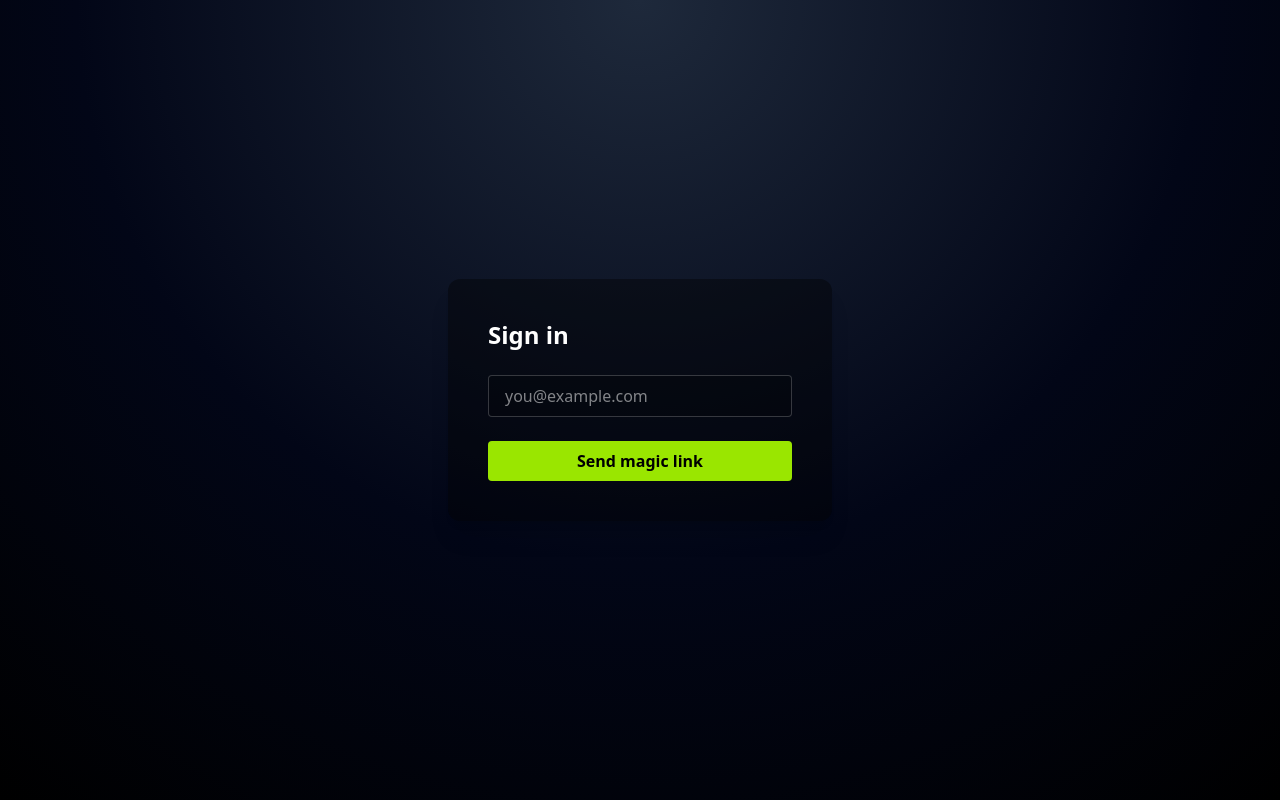
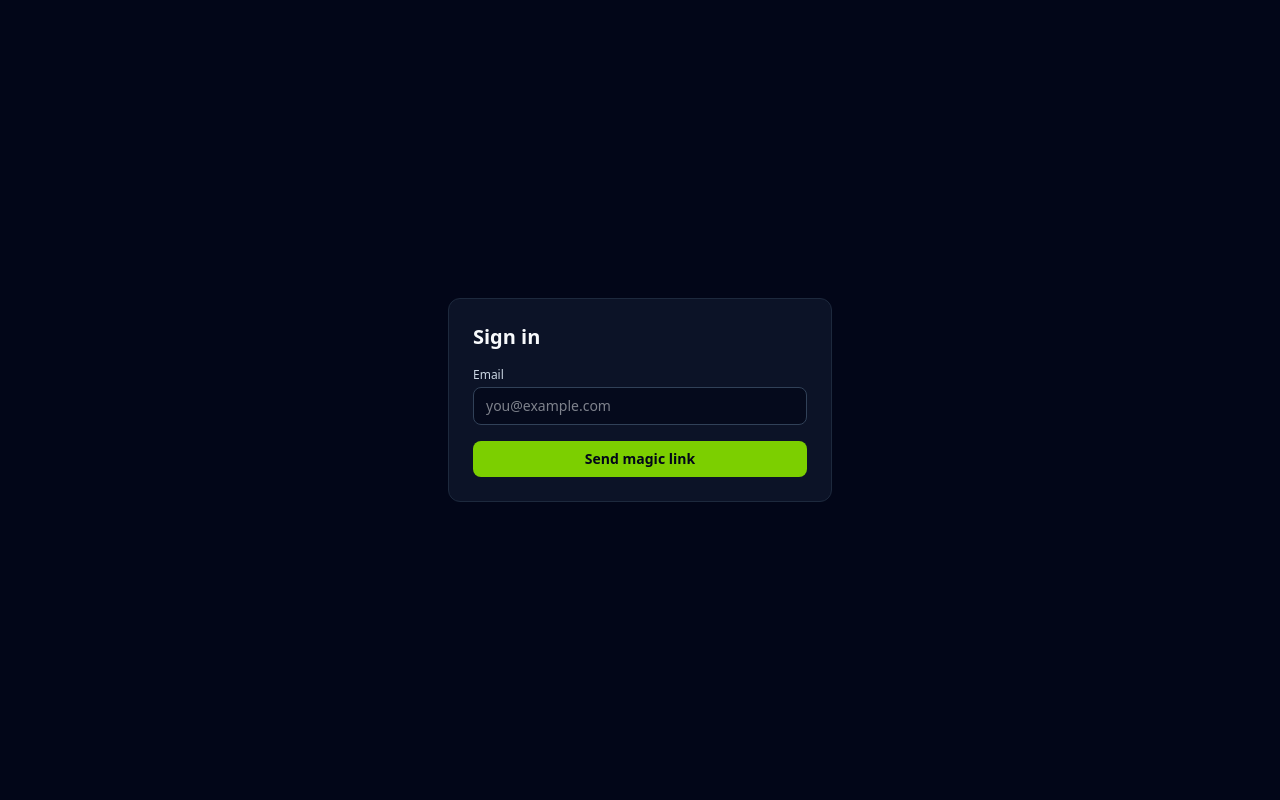
Before and after one commit to graphiclux/kicker-league, a Next.js app: page /login in a window 1280 px wide. Built offline with nearby package versions, Linux system fonts and the light colour scheme; no server answers.

Commit message:
Fix email login flow: set callbackUrl to /dashboard and redirect logged-in users

```diff
--- a/src/app/login/page.tsx
+++ b/src/app/login/page.tsx
@@ -1,49 +1,98 @@
 "use client";
 
-import { useState } from "react";
-import { signIn } from "next-auth/react";
+import { useState, useEffect } from "react";
+import { signIn, useSession } from "next-auth/react";
+import { useRouter } from "next/navigation";
 
 export default function LoginPage() {
   const [email, setEmail] = useState("");
   const [sent, setSent] = useState(false);
+  const [error, setError] = useState<string | null>(null);
+  const { data: session, status } = useSession();
+  const router = useRouter();
 
-  async function submit(e) {
+  // If already logged in, bounce straight to dashboard
+  useEffect(() => {
+    if (status === "authenticated") {
+      router.replace("/dashboard");
+    }
+  }, [status, router]);
+
+  async function submit(e: React.FormEvent) {
     e.preventDefault();
-    const res = await signIn("email", { email, redirect: false });
-    if (!res?.error) setSent(true);
+    setError(null);
+
+    // IMPORTANT: tell NextAuth where to go AFTER clicking the magic link
+    const res = await signIn("email", {
+      email,
+      callbackUrl: "/dashboard",
+      redirect: false,
+    });
+
+    if (res?.error) {
+      console.error(res.error);
+      setError("Unable to send login email. Please try again.");
+    } else {
+      setSent(true);
+    }
+  }
+
+  // While checking session, show a tiny loading state
+  if (status === "loading") {
+    return (
+      <main className="min-h-screen flex items-center justify-center bg-slate-950 text-slate-50">
+        <p className="text-sm text-slate-400">Checking your session…</p>
+      </main>
+    );
   }
 
   return (
-    <div className="min-h-screen flex items-center justify-center text-white">
+    <main className="min-h-screen flex items-center justify-center bg-slate-950 text-slate-50">
       <form
         onSubmit={submit}
-        className="bg-black/40 p-10 rounded-xl shadow-xl w-96 space-y-6"
+        className="w-full max-w-sm bg-slate-900/80 border border-slate-800 rounded-xl p-6 space-y-4"
       >
-        <h1 className="text-2xl font-bold">Sign in</h1>
+        <h1 className="text-xl font-semibold">Sign in</h1>
 
         {sent ? (
-          <p className="text-green-400">
-            Check your email for your magic login link.
+          <p className="text-sm text-lime-300">
+            Check your email for a magic link to sign in.
           </p>
         ) : (
           <>
+            <div className="space-y-1">
+              <label
+                htmlFor="email"
+                className="block text-xs font-medium text-slate-300"
+              >
+                Email
+              </label>
               <input
+                id="email"
                 type="email"
                 required
-              placeholder="you@example.com"
                 value={email}
                 onChange={(e) => setEmail(e.target.value)}
-              className="w-full px-4 py-2 rounded bg-black/20 border border-white/20"
+                placeholder="you@example.com"
+                className="w-full rounded-lg border border-slate-700 bg-slate-950/70 px-3 py-2 text-sm"
               />
+            </div>
+
+            {error && (
+              <p className="text-xs text-red-400 bg-red-950/40 border border-red-900/70 rounded px-2 py-1">
+                {error}
+              </p>
+            )}
+
             <button
               type="submit"
-              className="w-full py-2 bg-lime-400 text-black font-semibold rounded hover:bg-lime-300"
+              className="w-full rounded-lg bg-lime-500 py-2 text-sm font-semibold text-slate-950 hover:bg-lime-400"
             >
               Send magic link
             </button>
           </>
         )}
       </form>
-    </div>
+    </main>
   );
 }
```
Lines whose indentation alone changed are shown as unchanged.
